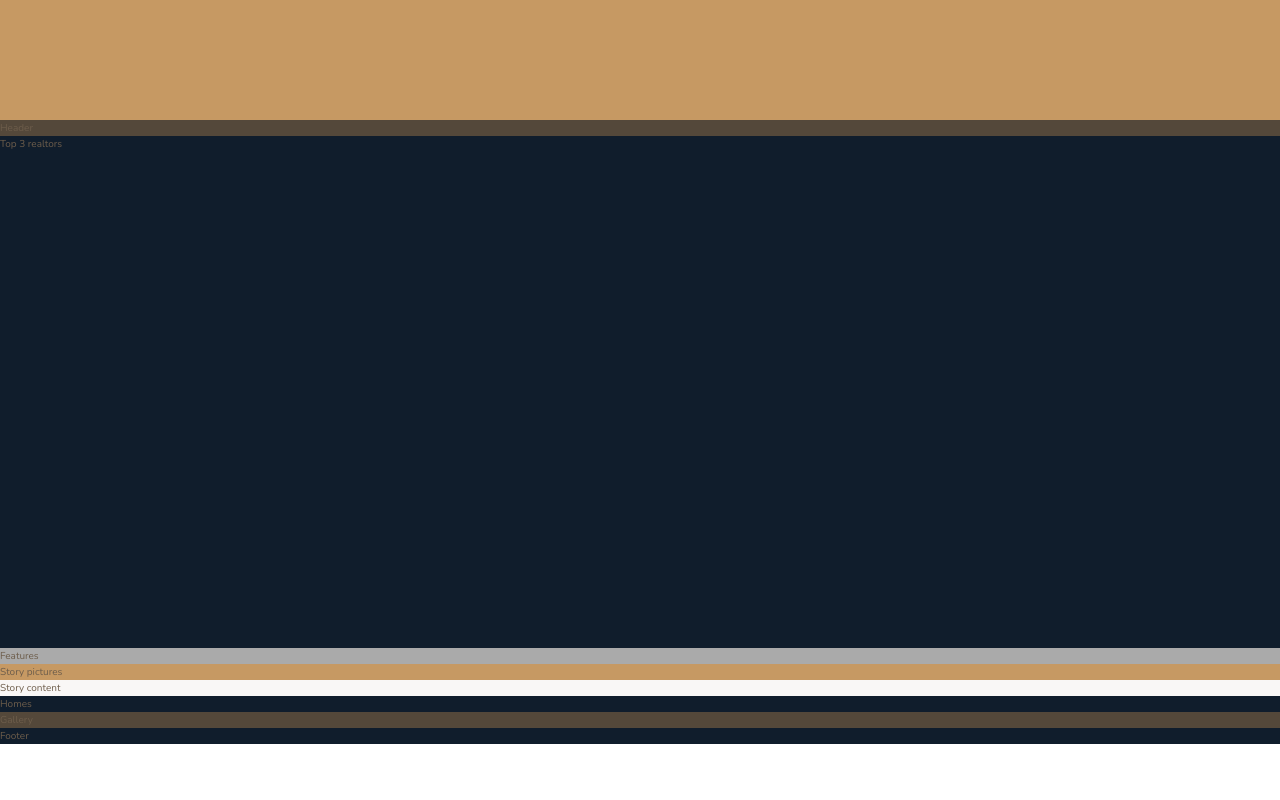
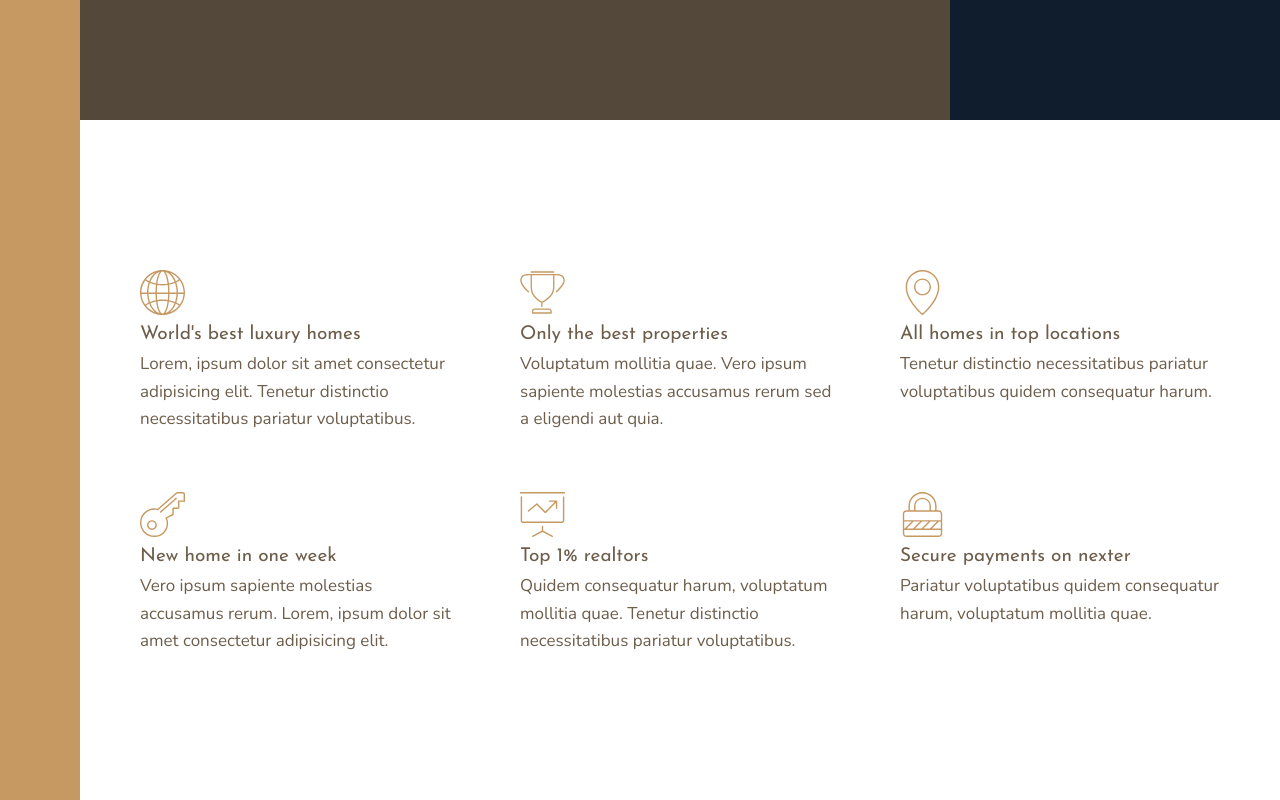
Before and after one commit to KamilKonopka/nexter, a website: page index.html in a window 1280 px wide. Shown: the part 520-1320 px from the top of the page. Before the commit the page ends 1264 px from the top, so only its background shows below. Drawn offline with nearby package versions, Linux system fonts and the light colour scheme.

Commit message:
styled 3 grid sections

```diff
--- a/index.html
+++ b/index.html
@@ -15,7 +15,50 @@
         <aside class="sidebar">Sidebar</aside>
         <header class="header">Header</header>
         <div class="realtors">Top 3 realtors</div>
-        <section class="features">Features</section>
+        <section class="features">
+            <div class="feature">
+                <svg class="feature__icon">
+                    <use xlink:href="img/sprite.svg#icon-global"></use>
+                </svg>
+                <h4 class="heading-4">World's best luxury homes</h4>
+                <p class="feature__text">Lorem, ipsum dolor sit amet consectetur adipisicing elit. Tenetur distinctio necessitatibus pariatur voluptatibus.</p>
+            </div>
+            <div class="feature">
+                <svg class="feature__icon">
+                    <use xlink:href="img/sprite.svg#icon-trophy"></use>
+                </svg>
+                <h4 class="heading-4">Only the best properties</h4>
+                <p class="feature__text">Voluptatum mollitia quae. Vero ipsum sapiente molestias accusamus rerum sed a eligendi aut quia.</p>
+            </div>
+            <div class="feature">
+                <svg class="feature__icon">
+                    <use xlink:href="img/sprite.svg#icon-map-pin"></use>
+                </svg>
+                <h4 class="heading-4">All homes in top locations</h4>
+                <p class="feature__text">Tenetur distinctio necessitatibus pariatur voluptatibus quidem consequatur harum.</p>
+            </div>
+            <div class="feature">
+                <svg class="feature__icon">
+                    <use xlink:href="img/sprite.svg#icon-key"></use>
+                </svg>
+                <h4 class="heading-4">New home in one week</h4>
+                <p class="feature__text">Vero ipsum sapiente molestias accusamus rerum. Lorem, ipsum dolor sit amet consectetur adipisicing elit.</p>
+            </div>
+            <div class="feature">
+                <svg class="feature__icon">
+                    <use xlink:href="img/sprite.svg#icon-presentation"></use>
+                </svg>
+                <h4 class="heading-4">Top 1% realtors</h4>
+                <p class="feature__text">Quidem consequatur harum, voluptatum mollitia quae. Tenetur distinctio necessitatibus pariatur voluptatibus.</p>
+            </div>
+            <div class="feature">
+                <svg class="feature__icon">
+                    <use xlink:href="img/sprite.svg#icon-lock"></use>
+                </svg>
+                <h4 class="heading-4">Secure payments on nexter</h4>
+                <p class="feature__text">Pariatur voluptatibus quidem consequatur harum, voluptatum mollitia quae.</p>
+            </div>
+        </section>
         <div class="story__pictures">Story pictures</div>
         <div class="story__content">Story content</div>
         <section class="homes">Homes</section>
--- a/sass/_base.scss
+++ b/sass/_base.scss
@@ -37,4 +37,6 @@ body {
 .container {
     display: grid;
     grid-template-rows: 80vh min-content 40vw repeat(3, min-content);
+    grid-template-columns: [sidebar-start] 8rem [sidebar-end full-start] minmax(6rem, 1fr) [center-start] repeat(8, [col-start] minmax(min-content, 14rem) [col-end] ) [center-end] minmax(6rem, 1fr) [full-end];
+
 }
--- a/sass/_features.scss
+++ b/sass/_features.scss
@@ -1,3 +1,22 @@
 .features {
-    background-color: $color-grey-light-2;
+    grid-column: center-start / center-end;
+
+    margin: 15rem 0;
+
+    display: grid;
+    grid-template-columns: repeat(3, 1fr);
+    grid-gap: 6rem;
 }
+
+.feature {
+
+    &__icon {
+        fill: $color-primary;
+        width: 4.5rem;
+        height: 4.5rem;
+    }
+
+    &__text {
+        font-size: 1.7rem;
+    }
+}
--- a/sass/_footer.scss
+++ b/sass/_footer.scss
@@ -1,3 +1,5 @@
 .footer {
     background-color: $color-secondary;
+    grid-column: full-start / full-end;
+
 }
--- a/sass/_gallery.scss
+++ b/sass/_gallery.scss
@@ -1,3 +1,4 @@
 .gallery {
     background-color: $color-grey-dark-1;
+    grid-column: full-start / full-end;
 }
--- a/sass/_header.scss
+++ b/sass/_header.scss
@@ -1,3 +1,4 @@
 .header {
     background-color: $color-grey-dark-1;
+    grid-column: full-start / col-end 6;
 }
--- a/sass/_homes.scss
+++ b/sass/_homes.scss
@@ -1,3 +1,4 @@
 .homes {
     background-color: $color-secondary;
+    grid-column: center-start / center-end;
 }
--- a/sass/_realtors.scss
+++ b/sass/_realtors.scss
@@ -1,3 +1,4 @@
 .realtors {
     background-color: $color-secondary;
+    grid-column: col-start 7 / full-end;
 }
--- a/sass/_sidebar.scss
+++ b/sass/_sidebar.scss
@@ -1,3 +1,5 @@
 .sidebar {
     background-color: $color-primary;
+    grid-column: sidebar-start / sidebar-end;
+    grid-row: 1 / -1;
 }
--- a/sass/_story.scss
+++ b/sass/_story.scss
@@ -1,9 +1,11 @@
 .story {
     &__pictures {
         background-color: $color-primary;
+        grid-column: full-start / col-end 4;
     }
 
     &__content {
         background-color: $color-grey-light-1;
+        grid-column: col-start 5 / full-end;
     }
 }
--- a/sass/_typography.scss
+++ b/sass/_typography.scss
@@ -0,0 +1,22 @@
+%heading {
+    font-family: $font-display;
+    font-weight: 400;
+}
+
+.heading-1 {
+    @extend %heading;
+}
+.heading-2 {
+    @extend %heading;
+}
+.heading-3 {
+    @extend %heading;
+}
+.heading-4 {
+    @extend %heading;
+    font-size: 1.9rem;
+
+    &--light {
+        color: $color-grey-light-1;
+    }
+}
```
Also changed, not shown: css/style.css.
